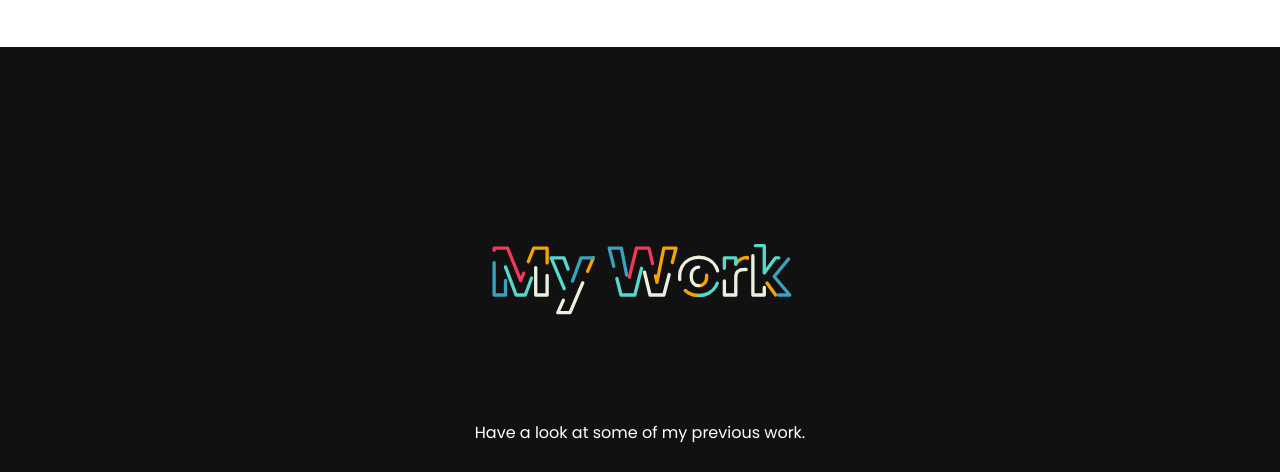
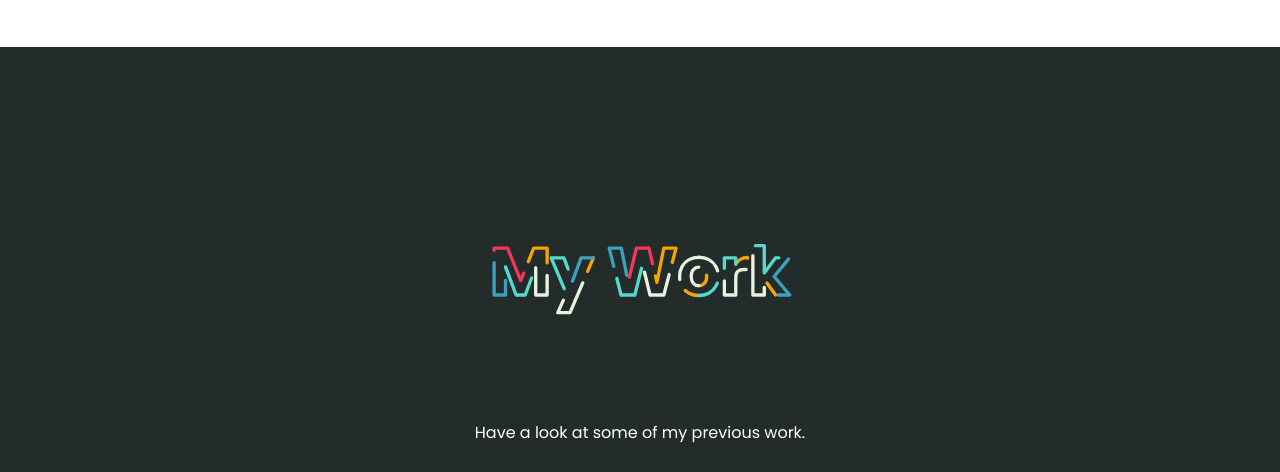
Before and after one commit to michaelcruzcervera/michaelcruzcervera.github.io, a plain HTML site: page index.html in a window 1280 px wide. Shown: the part 1303-1775 px from the top of the page. Drawn offline with nearby package versions, Linux system fonts and the light colour scheme.

Commit message:
Social Icon Fix

```diff
--- a/style.css
+++ b/style.css
@@ -1,7 +1,7 @@
 
 :root{
   --hero-color: lightblue;
-  --black: #111;
+  --black: #232b2b;
 
   /*interstellar Text effect*/
   --dash: 70;
@@ -206,7 +206,7 @@ header ul li a:hover:after {
   width: 100%;
   text-align: center;
   margin-bottom: 30px;
-  color: #111;
+  color: var(--black);
 }
 .heading h2
 {
@@ -283,17 +283,17 @@ header ul li a:hover:after {
   margin-left: auto;
   margin-right: auto;
 }
-/*
+
 img
 {
   max-width: 100%;
   display: block;
   margin-left: auto;
   margin-right: auto;
-}*/
+}
 .work
 {
-  background: #111;
+  background: var(--black);
 }
 .work p
 {
@@ -380,7 +380,7 @@ img
 {
   width: 1.5em;
   height: 1.5em;
-  background-color: var(--black);
+  *background-color: var(--black);
   text-align: center;
   line-height: 80px;
   font-size: 35px;
```
